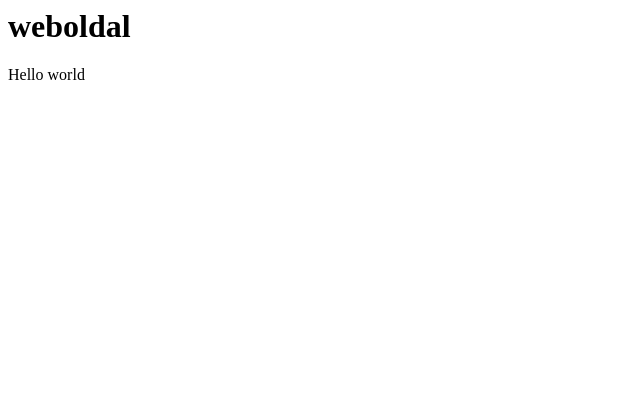
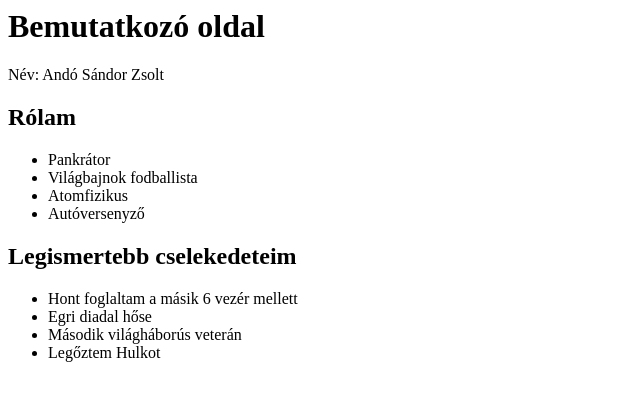
Before and after one commit to andosandor601/alkfejl, a plain HTML site: page alkfejl/index.html in a window 1280 px wide. Shown: the whole page, without its empty margins (0-640 px from the left). Drawn offline with Linux system fonts and the light colour scheme.

Commit message:
első feladat

```diff
--- a/alkfejl/index.html
+++ b/alkfejl/index.html
@@ -1,10 +1,26 @@
 <html>
     <head>
         <meta charset="UTF-8">
-        <title>Document</title>
+        <title>feladat 1</title>
     </head>
     <body>
-        <h1>weboldal</h1>
-        Hello world
+        <h1>Bemutatkozó oldal</h1>
+        Név: Andó Sándor Zsolt
+
+        <h2> Rólam </h2>
+        <ul>
+            <li>Pankrátor</li>
+            <li>Világbajnok fodballista</li>
+            <li>Atomfizikus</li>
+            <li>Autóversenyző</li>
+        </ul>
+
+        <h2> Legismertebb cselekedeteim </h2>
+        <ul>
+            <li>Hont foglaltam a másik 6 vezér mellett</li>
+            <li>Egri diadal hőse</li>
+            <li>Második világháborús veterán</li>
+            <li>Legőztem Hulkot</li>
+        </ul>
     </body>
 </html>
```
